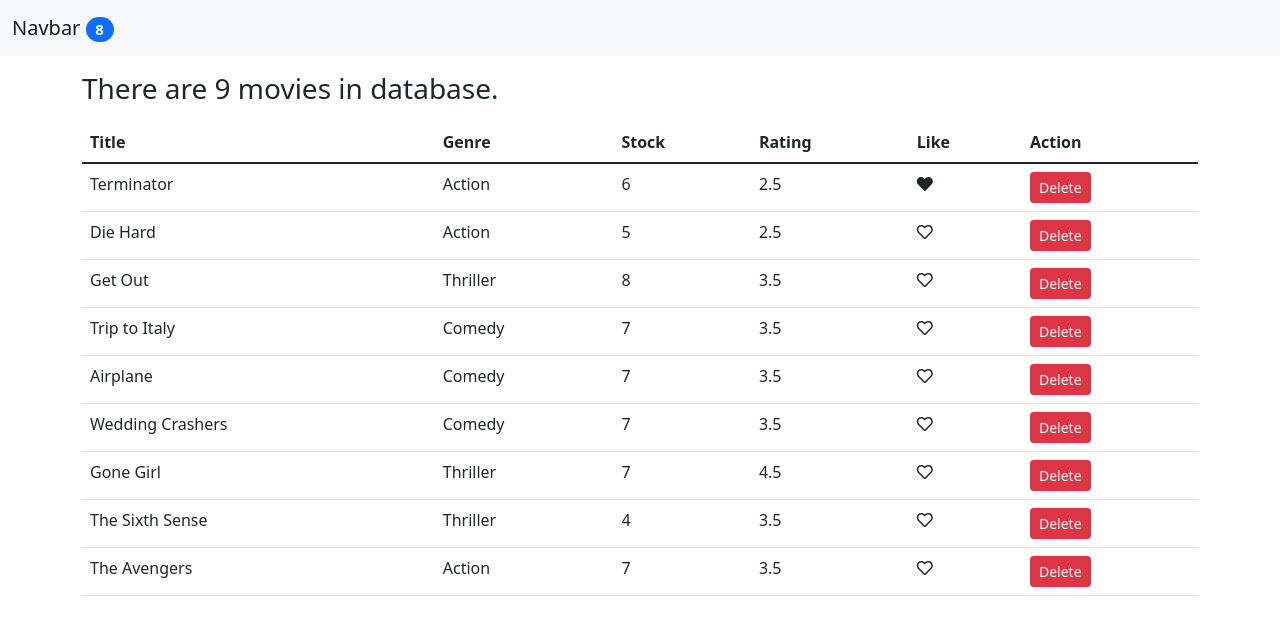
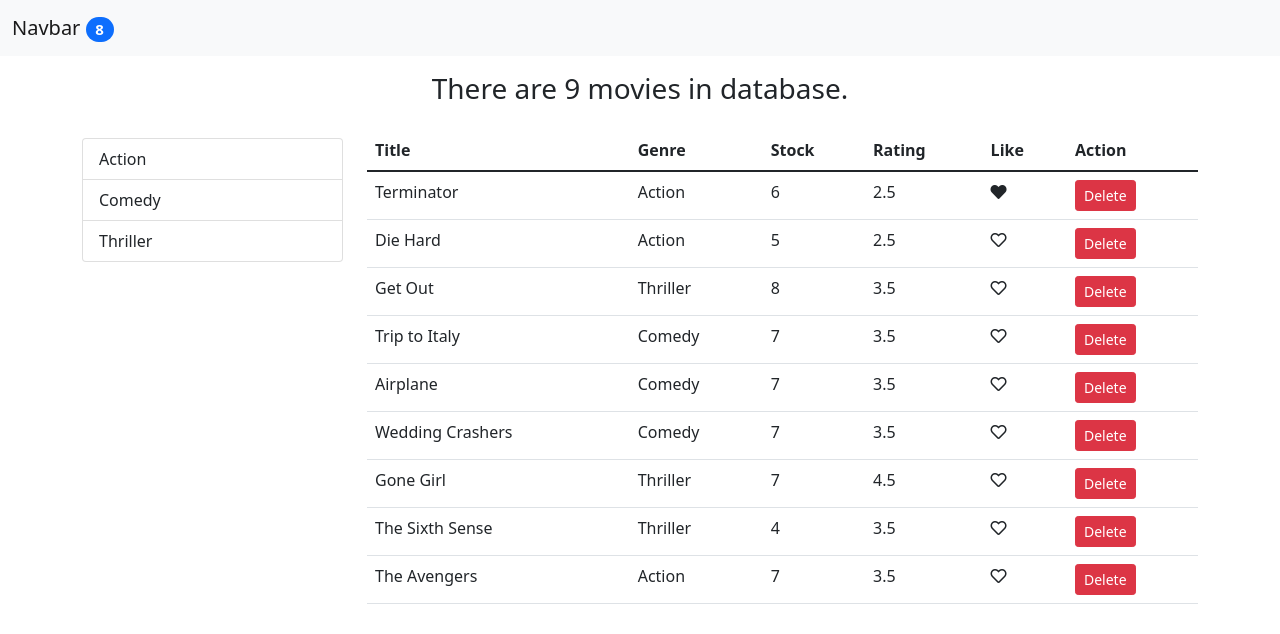
Before and after one commit to Niraj-123456/vidly, a React (Create React App) app: page / in a window 1280 px wide. Shown: the top 634 px of the page. Built offline with nearby package versions, Linux system fonts and the light colour scheme.

Commit message:
Filter with genre added

```diff
--- a/src/components/movie.jsx
+++ b/src/components/movie.jsx
@@ -1,10 +1,12 @@
 import React, { Component } from "react";
 import { getMovies } from "../fakeMovieService";
+import { getGenres } from "../fakeGenreService";
 import Like from "./common/like";
 
 class Movie extends Component {
   state = {
     movies: getMovies(),
+    genres: getGenres(),
   };
 
   handleDelete = (movie) => {
@@ -23,8 +25,25 @@
     const count = this.state.movies.length;
     return (
       <div className="container my-3">
-        <h3>There are {count} movies in database.</h3>
-        <table className="table my-3">
+        <div className="row">
+          <div className="col">
+            <h3 className="text-center">
+              There are {count} movies in database.
+            </h3>
+          </div>
+        </div>
+        <div className="row my-3">
+          <div className="col-3 my-2">
+            <ul className="list-group">
+              {this.state.genres.map((genre) => (
+                <li key={genre._id} className="list-group-item">
+                  {genre.name}
+                </li>
+              ))}
+            </ul>
+          </div>
+          <div className="col">
+            <table className="table">
               <thead>
                 <tr>
                   <th>Title</th>
@@ -63,6 +82,8 @@
               </tbody>
             </table>
           </div>
+        </div>
+      </div>
     );
   }
 }
```
Lines whose indentation alone changed are shown as unchanged.
